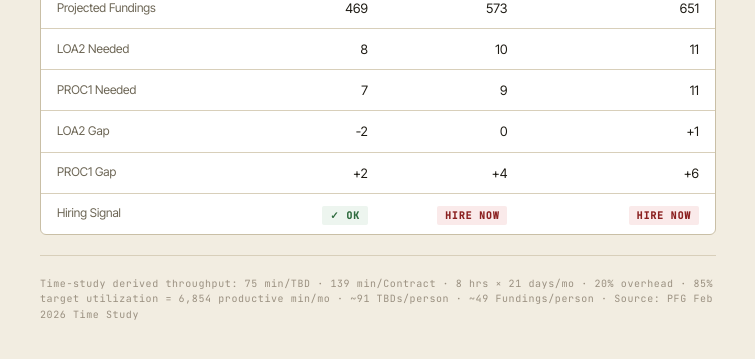
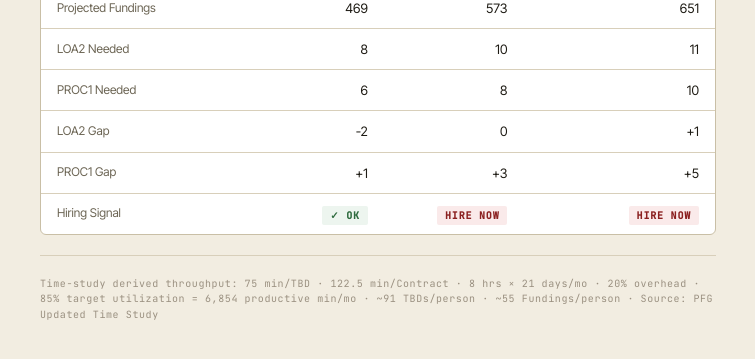
Before and after one commit to jdbates-gitit/jdb-landing, a plain HTML site: page capacity.html in a window 1280 px wide. Shown: the part 1399-1758 px from the top of the page, 446-1201 px from the left. Drawn offline with Linux system fonts and the light colour scheme.

Commit message:
update contract time study to 122.5 min

```diff
--- a/capacity.html
+++ b/capacity.html
@@ -309,7 +309,7 @@
             </div>
             <div>
               <label>Override Fundings/Person</label>
-              <input type="number" id="override_contract" value="47" min="1">
+              <input type="number" id="override_contract" value="55" min="1">
             </div>
           </div>
         </div>
@@ -460,7 +460,7 @@
       </div>
 
       <div class="footnote">
-        Time-study derived throughput: 75 min/TBD · 139 min/Contract · 8 hrs × 21 days/mo · 20% overhead · 85% target utilization = 6,854 productive min/mo · ~91 TBDs/person · ~49 Fundings/person · Source: PFG Feb 2026 Time Study
+        Time-study derived throughput: 75 min/TBD · 122.5 min/Contract · 8 hrs × 21 days/mo · 20% overhead · 85% target utilization = 6,854 productive min/mo · ~91 TBDs/person · ~55 Fundings/person · Source: PFG Updated Time Study
       </div>
 
     </div>
@@ -564,7 +564,7 @@
     // Throughput
     const PROD_MIN = 6854.4;
     const tbdCap = useTS ? Math.floor(PROD_MIN / 75) : (parseFloat(document.getElementById('override_tbd').value) || 100);
-    const fundCap = useTS ? Math.floor(PROD_MIN / 139.286) : (parseFloat(document.getElementById('override_contract').value) || 47);
+    const fundCap = useTS ? Math.floor(PROD_MIN / 122.5) : (parseFloat(document.getElementById('override_contract').value) || 55);
 
     const r = runModel(tbd, contracts, p_ramped, p_ramp, l_ramped, l_ramp, h_ramped, h_ramp, ramp, hybridTBDpct, tbdCap, fundCap);
 
```
